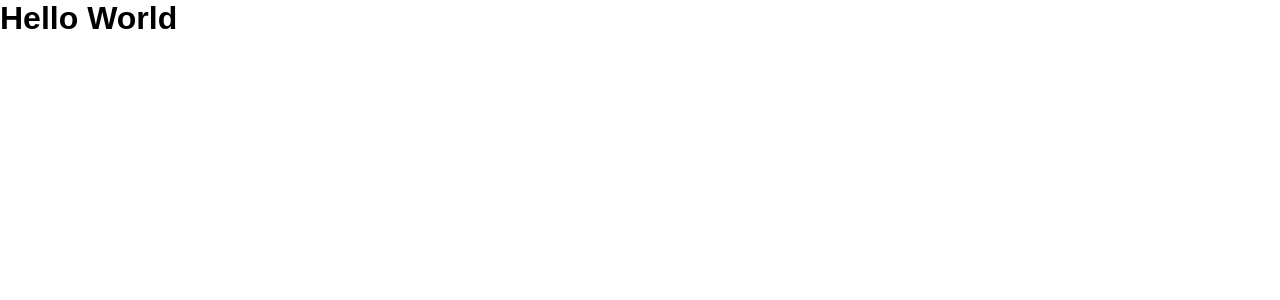
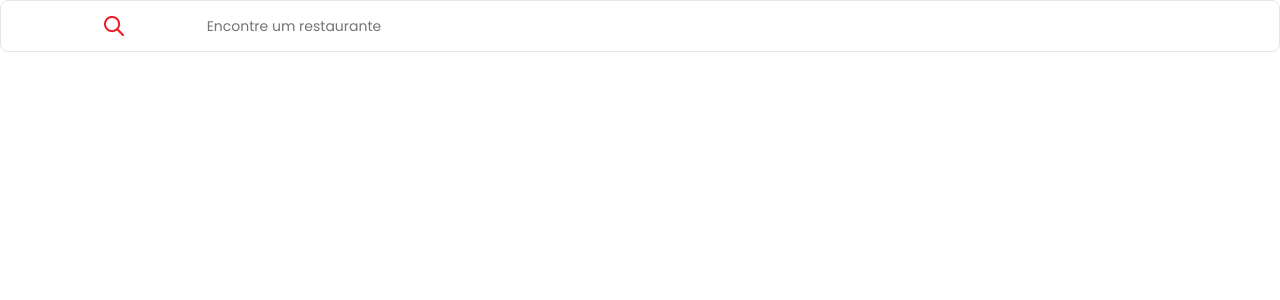
Before and after one commit to gguilherme-gritti/restaurants-page, a Next.js app: page / in a window 1280 px wide. Shown: the top 300 px of the page. Built offline with nearby package versions, Linux system fonts and the light colour scheme.

Commit message:
search input component

```diff
--- /dev/null
+++ b/src/components/elements/SearchInput/SearchInput.tsx
@@ -0,0 +1,22 @@
+import { useState } from "react";
+import Image from "next/image";
+
+import { Container, Icon, Input } from "./styled";
+import Search from "../../../assets/icons/search.png";
+
+export const SearchInput = () => {
+  const [value, setValue] = useState("");
+
+  return (
+    <Container>
+      <Icon>
+        <Image src={Search} alt="Icone de Busca" />
+      </Icon>
+      <Input
+        placeholder="Encontre um restaurante"
+        value={value}
+        onChange={(e) => setValue(e.target.value)}
+      />
+    </Container>
+  );
+};
--- /dev/null
+++ b/src/components/elements/SearchInput/index.ts
@@ -0,0 +1 @@
+export { SearchInput } from "./SearchInput";
--- /dev/null
+++ b/src/components/elements/SearchInput/styled.tsx
@@ -0,0 +1,33 @@
+import styled, { css } from "styled-components";
+import { theme } from "../../../styles";
+
+export const Container = styled.div`
+  background-color: ${(props) => props.theme.palette.white};
+
+  display: flex;
+  align-items: center;
+  justify-content: center;
+
+  width: 100%;
+  height: ${(props) => props.theme.sizes["13"]};
+  padding: 13px ${(props) => props.theme.spacing["4"]};
+
+  border: 1px solid ${(props) => props.theme.palette.lightMedium};
+  border-radius: ${(props) => props.theme.radius["md"]};
+`;
+
+export const Icon = styled.div`
+  width: 15%;
+
+  display: flex;
+  justify-content: center;
+  align-items: center;
+`;
+
+export const Input = styled.input`
+  width: 85%;
+  height: 100%;
+
+  border: none;
+  outline: none;
+`;
--- /dev/null
+++ b/src/components/elements/index.ts
@@ -0,0 +1 @@
+export { SearchInput } from "./SearchInput";
--- /dev/null
+++ b/src/components/index.ts
@@ -0,0 +1,3 @@
+export * from "./elements";
+// export * from "./patterns";
+// export * from "./templates";
--- a/src/pages/_app.tsx
+++ b/src/pages/_app.tsx
@@ -1,8 +1,10 @@
 import type { AppProps } from "next/app";
 import { ThemeProvider } from "styled-components";
+
+import "../styles/_imports.css";
 import { GlobalStyle, theme } from "../styles";
 
-function MyApp({ Component, pageProps }: AppProps) {
+function App({ Component, pageProps }: AppProps) {
   return (
     <ThemeProvider theme={theme}>
       <Component {...pageProps} />
@@ -11,4 +13,4 @@ function MyApp({ Component, pageProps }: AppProps) {
   );
 }
 
-export default MyApp;
+export default App;
--- a/src/pages/index.tsx
+++ b/src/pages/index.tsx
@@ -1,7 +1,8 @@
 import type { NextPage } from "next";
+import { SearchInput } from "../components";
 
 const Home: NextPage = () => {
-  return <h1>Hello World</h1>;
+  return <SearchInput />;
 };
 
 export default Home;
--- a/src/styles/theme.ts
+++ b/src/styles/theme.ts
@@ -32,6 +32,35 @@ const theme = {
     "9": "45px",
     "10": "50px",
   },
+  sizes: {
+    "0": "0rem",
+    "1": "0.25rem",
+    "2": "0.5rem",
+    "3": "0.75rem",
+    "4": "1rem",
+    "5": "1.25rem",
+    "6": "1.5rem",
+    "7": "1.75rem",
+    "8": "2rem",
+    "9": "2.25rem",
+    "10": "2.5rem",
+    "11": "2.75rem",
+    "12": "3rem",
+    "13": "3.25rem",
+    "14": "3.5rem",
+    "15": "3.75rem",
+    "16": "4rem",
+    "17": "4.25rem",
+    "18": "4.5rem",
+    "19": "4.75rem",
+    "20": "5rem",
+  },
+  radius: {
+    sm: "4px",
+    md: "8px",
+    lg: "16px",
+    xl: "32px",
+  },
 };
 
 export default theme;
```
Also changed, not shown: src/assets/icons/search.png (added).
